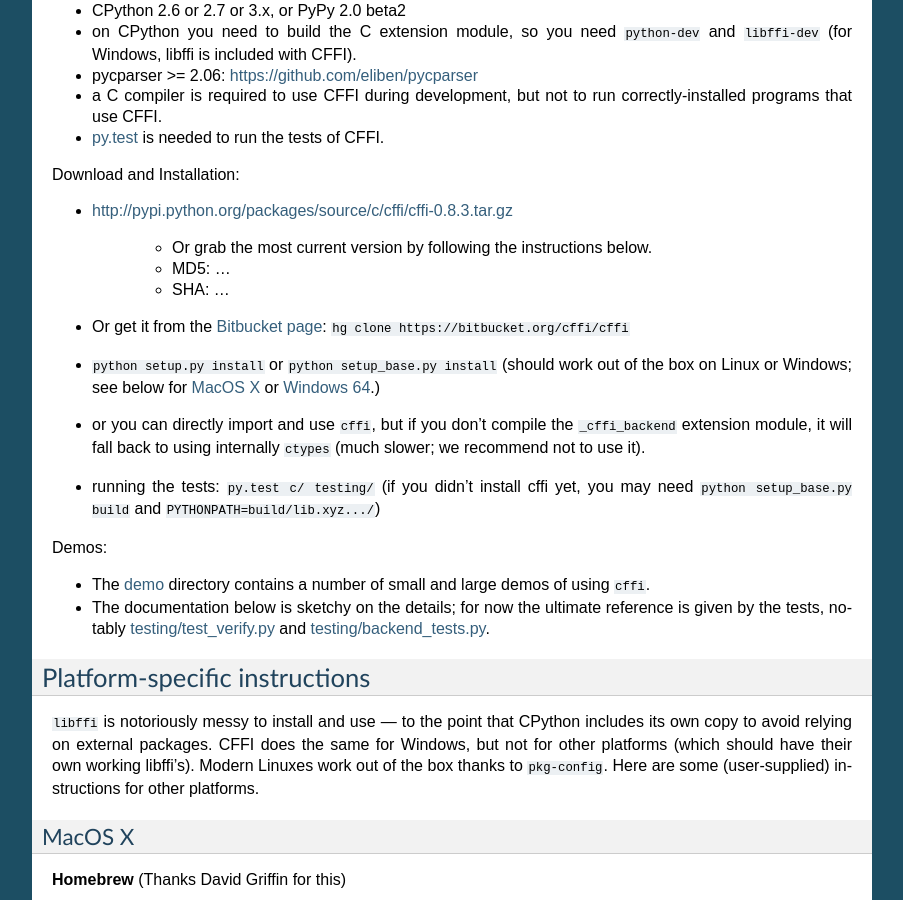
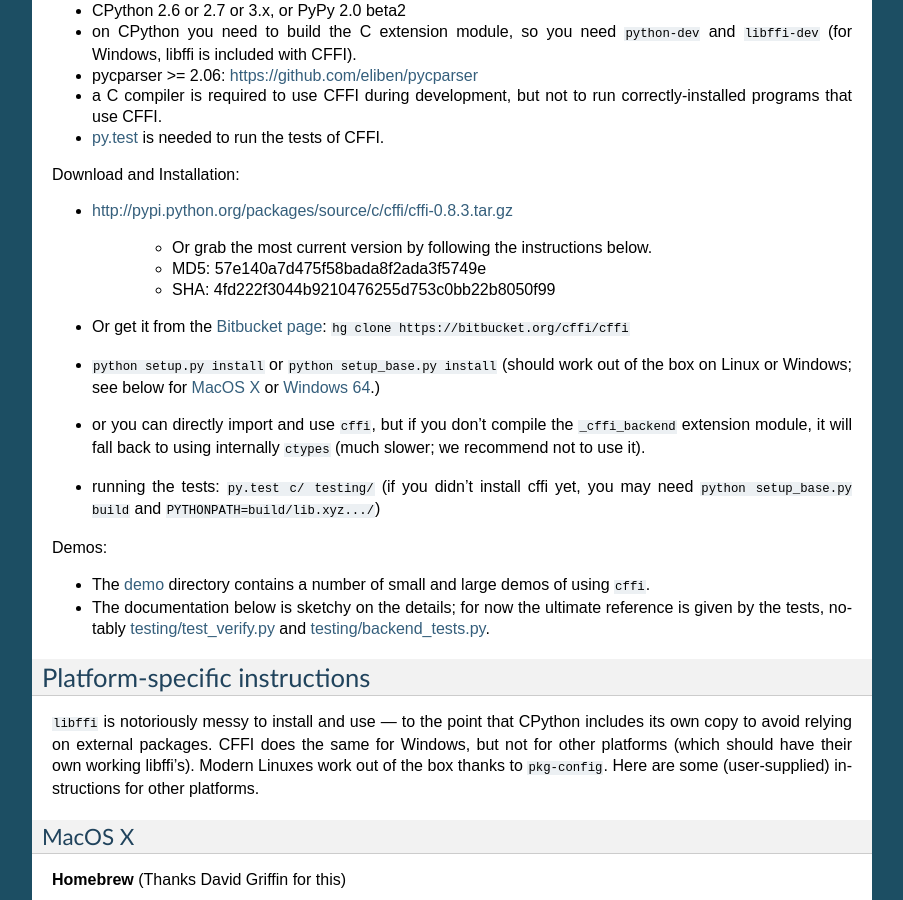
Before and after one commit to python-cffi/cffi, a Sphinx documentation site: the page built from doc/source/index.rst, in a window 1280 px wide and 900 px high, scrolled down 918 px. Shown: the whole window, without its empty margins (198-1101 px from the left). Built offline with Sphinx 7.4.7, drawn with Linux system fonts in a browser that asks for light colours.

Commit message:
Update MD5/SHA

```diff
--- a/doc/source/index.rst
+++ b/doc/source/index.rst
@@ -92,9 +92,9 @@
 
    - Or grab the most current version by following the instructions below.
 
-   - MD5: ...
-
-   - SHA: ...
+   - MD5: 57e140a7d475f58bada8f2ada3f5749e
+
+   - SHA: 4fd222f3044b9210476255d753c0bb22b8050f99
 
 * Or get it from the `Bitbucket page`_:
   ``hg clone https://bitbucket.org/cffi/cffi``
```
